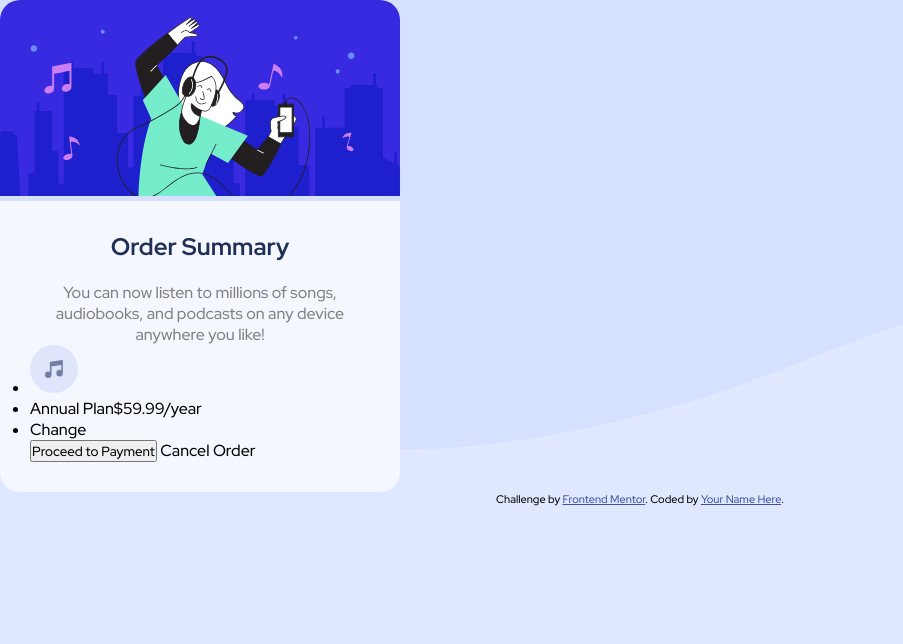
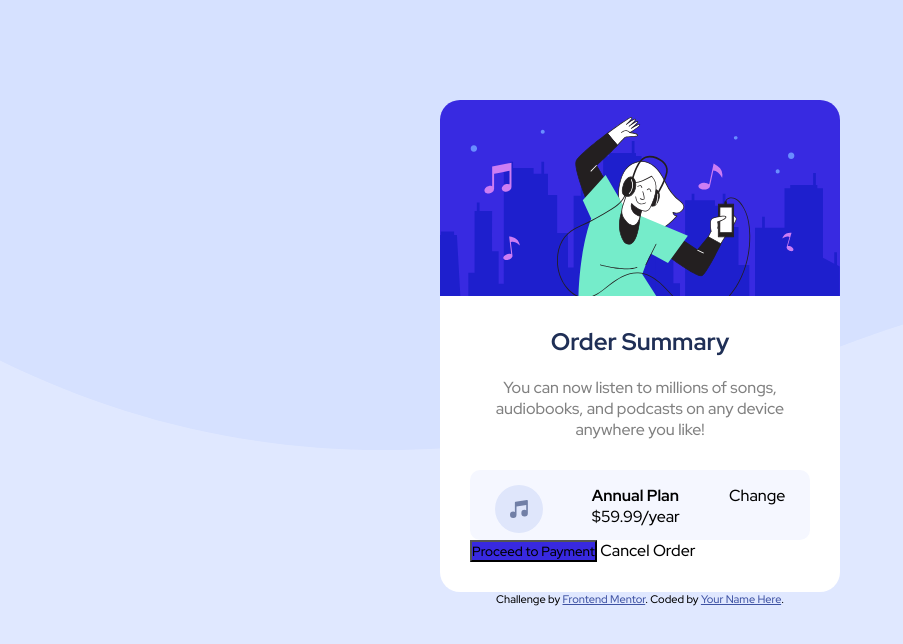
Before and after one commit to patrick-nsolo/order-summary-component-main, a plain HTML site: page index.html in a window 1280 px wide. Shown: the whole page, without its empty margins (0-903 px from the left). Drawn offline with Linux system fonts and the light colour scheme.

Commit message:
OSCM
update

```diff
--- a/index.html
+++ b/index.html
@@ -22,15 +22,17 @@
       <h1>Order Summary</h1>
       <p>You can now listen to millions of songs, audiobooks, and podcasts on any
         device anywhere you like!</p>
-      <div>
+      <div class="inner_card">
         <ul>
           <li><img src="images/icon-music.svg"/></li>
-          <li><span>Annual Plan</span>$59.99/year</li>
-          <li>Change</li>
+          <li class="plan"><span>Annual Plan</span>$59.99/year</li>
+          <li><a>Change</a></li>
         </ul>
       </div>
-      <button>Proceed to Payment</button>
-      <a>Cancel Order</a>
+      <div class="button">
+        <button>Proceed to Payment</button>
+        <a>Cancel Order</a>
+      </div>
     </div>
   </div>
   <div class="attribution">
--- a/styles/style.css
+++ b/styles/style.css
@@ -14,12 +14,14 @@ img{
     --Verypaleblue: hsl(225, 100%, 98%);
     --Desaturatedblue: hsl(224, 23%, 55%);
     --Darkblue: hsl(223, 47%, 23%);
+    --white: rgb(255, 255, 255);
 }
 body{
     background-color: var(--Paleblue);
     background-image: url(/images/pattern-background-desktop.svg);
     background-repeat: no-repeat;
     background-size: 1600px 450px;
+    display: block;
 }
 h1{
     font-size: 1.5rem;
@@ -32,14 +34,47 @@ p{
     color:grey;
     margin-top: 20px;
 }
+ul{
+    list-style: none;
+    display: flex;
+    justify-content: center;
+    justify-content:space-around ;
+}
+ul li{
+    margin-top: 15px;
+}
+ul .plan span{
+    display:flex;
+    font-weight: bold;
+}
+a:link{
+    color: blue;
+}
+button{
+    background-color: var(--Brightblue);
+}
+.button{
+    display: block;
+}
 .container{
     width: 400px;
+    margin-left: auto;
+    margin-right: auto;
+    margin-top: 100px;
 }
 .hero{
     border-radius: 20px 20px 0 0;
 }
 .card{
+    background-color: var(--white);
+    padding: 30px;
+    border-radius: 0 0 20px 20px; margin-top: -5px;
+}
+.inner_card{
     background-color: var(--Verypaleblue);
-    padding: 30px;
-    border-radius: 0 0 20px 20px;
+    width: 340px;
+    height: 70px;
+    border-radius: 10px;
+    margin-top: 30px;
+
 }
```
